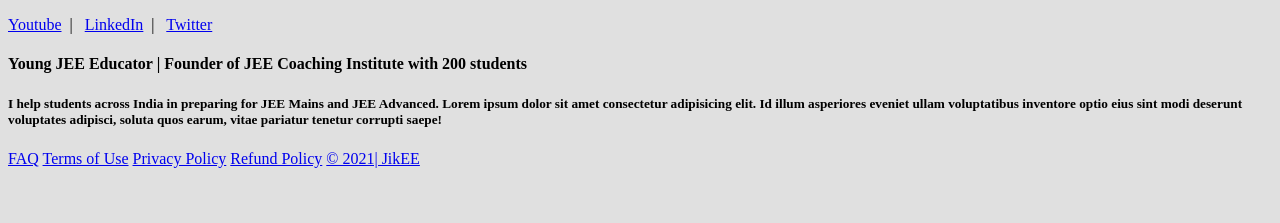
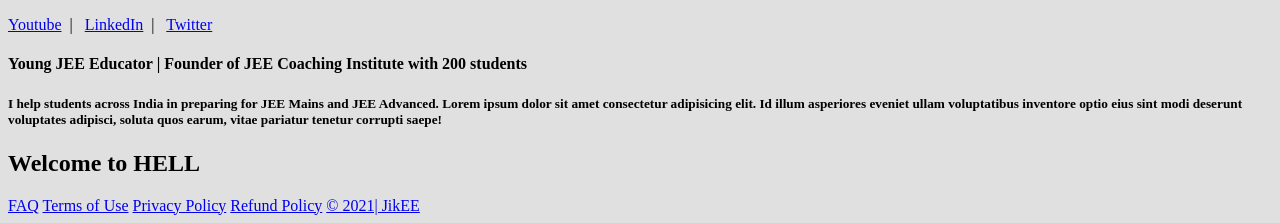
Before and after one commit to AneeshKandi/WebAH2, a plain HTML site: page index.html in a window 1280 px wide. Shown: the part 1128-1351 px from the top of the page. Before the commit the page ends 1304 px from the top, so only its background shows below. Drawn offline with Linux system fonts and the light colour scheme; a script that the page names is missing.

Commit message:
Update index.html

```diff
--- a/index.html
+++ b/index.html
@@ -81,6 +81,9 @@ var x = setInterval(function() {
             <h4> Young JEE Educator | Founder of JEE Coaching Institute with 200 students</h4>
             <h5> I help students across India in preparing for JEE Mains and JEE Advanced. Lorem ipsum dolor sit amet consectetur adipisicing elit. Id illum asperiores eveniet ullam voluptatibus inventore optio eius sint modi deserunt voluptates adipisci, soluta quos earum, vitae pariatur tenetur corrupti saepe!</h5>
         </section>
+        <section>
+            <h2>Welcome to HELL</h2>
+        </section>
     </main>
     <footer>
         <a href="#">FAQ</a>
```
